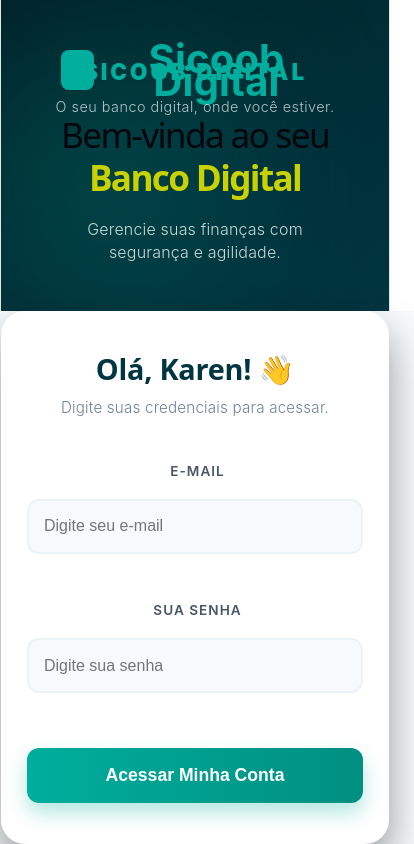
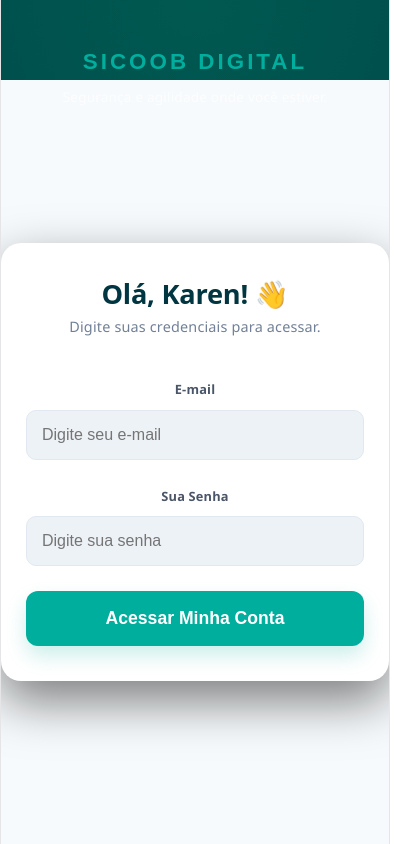
Before and after one commit to karenvieira12/sicoob-digital-react, a React (Vite) app: page / in a window 390 px wide. Shown: the whole page, 414 px wide, since content can reach past the window. Built offline with nearby package versions, Linux system fonts and the light colour scheme.

Commit message:
style: layout novo

```diff
--- a/src/pages/login/login.css
+++ b/src/pages/login/login.css
@@ -188,137 +188,99 @@ body, html {
 
 /* --- REDESIGN PREMIUM MOBILE --- */
 
+/* --- LIMPEZA E REDESIGN PREMIUM MOBILE --- */
+
 @media (max-width: 768px) {
+  /* 1. RESET DA PÁGINA: Força o fundo escuro e limpa o layout */
   .login-page {
-    flex-direction: column;
+    flex-direction: column !important;
     min-height: 100vh;
-    padding: 0;
-    margin: 0;
-    /* 1. FUNDO ESCURO PROFUNDO (Cores oficiais do Sicoob) */
-    background: radial-gradient(circle at top, #005951 0%, #003641 100%);
-    display: flex;
+    background: radial-gradient(circle at top, #005951 0%, #003641 100%) !important;
+    display: flex !important;
     justify-content: center;
     align-items: center;
-    position: relative;
-    font-family: 'Inter', 'Montserrat', sans-serif;
+    padding: 0 !important;
+    overflow: hidden;
   }
 
-  /* Removemos os pseudo-elementos antigos que estavam simples */
-  .login-page::before, .login-page::after {
-    display: none;
+  /* 2. SUMIR COM OS "FANTASMAS": Esconde tudo da coluna esquerda antiga */
+  .login-left {
+    display: none !important;
   }
 
-  /* 2. NOVO HEADER DO TOPO - Mais elegante */
+  /* 3. HEADER NOVO (SÓ UM): Elegante e centralizado */
   .login-right::before {
     content: "SICOOB DIGITAL";
     position: absolute;
-    top: 60px;
+    top: 50px;
     left: 0;
     width: 100%;
     text-align: center;
-    color: #00ae9d; /* Verde Sicoob mais vibrante para o logo */
+    color: #00ae9d;
     font-weight: 900;
     font-size: 1.4rem;
     letter-spacing: 3px;
     z-index: 10;
+    font-family: 'Montserrat', sans-serif;
   }
 
   .login-right::after {
-    content: "O seu banco digital, onde você estiver.";
+    content: "Segurança e agilidade onde você estiver.";
     position: absolute;
-    top: 95px;
+    top: 85px;
     left: 0;
     width: 100%;
     text-align: center;
-    color: rgba(255, 255, 255, 0.7); /* Branco suave para o slogan */
-    font-size: 0.9rem;
+    color: rgba(255, 255, 255, 0.6);
+    font-size: 0.85rem;
     font-weight: 300;
-    letter-spacing: 0.5px;
     z-index: 10;
   }
 
+  /* 4. AJUSTE DA CAIXA BRANCA: Centralizada e sem sombras estranhas */
   .login-right {
-    width: 100%;
-    padding: 0 25px;
+    width: 100% !important;
+    margin-top: 80px; /* Empurra a caixa para baixo do texto novo */
     display: flex;
     justify-content: center;
     align-items: center;
     z-index: 20;
   }
 
-  /* 3. A CAIXA DE LOGIN - Estilo "Glassmorphism" suave */
   .login-form-box {
-    width: 100%;
-    max-width: 380px;
-    padding: 40px 25px;
+    width: 90%;
+    max-width: 360px;
+    padding: 35px 25px;
     background: #ffffff;
-    border-radius: 24px;
-    box-shadow: 0 20px 40px rgba(0, 0, 0, 0.4);
-    border: 1px solid rgba(255, 255, 255, 0.1);
+    border-radius: 20px;
+    box-shadow: 0 20px 50px rgba(0, 0, 0, 0.5);
   }
 
+  /* 5. TEXTOS DENTRO DA CAIXA */
   .login-form-box h2 {
-    font-size: 1.8rem;
-    font-weight: 700;
-    color: #003641; /* Título no azul escuro do banco */
-    text-align: center;
-    margin-bottom: 10px;
+    font-size: 1.7rem;
+    color: #003641;
+    margin-bottom: 5px;
   }
 
   .subtitle {
-    text-align: center;
+    font-size: 0.9rem;
     color: #718096;
-    font-size: 0.95rem;
-    margin-bottom: 30px;
+    margin-bottom: 25px;
   }
 
-  /* 4. INPUTS MAIS MODERNOS */
+  /* 6. BOTÃO E INPUTS */
   .input-group label {
-    font-weight: 600;
-    font-size: 0.85rem;
+    font-weight: bold;
+    font-size: 0.8rem;
     color: #4a5568;
-    text-transform: uppercase;
-    letter-spacing: 1px;
-    margin-left: 5px;
   }
 
-  .input-group input {
-    width: 100%;
+  .login-btn-premium {
+    background: #00ae9d !important;
     height: 55px;
-    background: #f7fafc;
-    border: 2px solid #edf2f7;
+    font-size: 1.1rem;
     border-radius: 12px;
-    padding: 0 15px;
-    font-size: 1rem;
-    transition: all 0.3s ease;
-    margin-top: 8px;
-    margin-bottom: 20px;
-  }
-
-  .input-group input:focus {
-    border-color: #00ae9d;
-    background: #fff;
-    outline: none;
-    box-shadow: 0 0 0 4px rgba(0, 174, 157, 0.1);
-  }
-
-  /* 5. BOTÃO PREMIUM */
-  .login-btn-premium {
-    width: 100%;
-    height: 55px;
-    background: linear-gradient(90deg, #00ae9d 0%, #008f81 100%);
-    color: white;
-    border: none;
-    border-radius: 12px;
-    font-size: 1.1rem;
-    font-weight: 700;
-    cursor: pointer;
-    transition: transform 0.2s;
-    box-shadow: 0 10px 20px rgba(0, 174, 157, 0.3);
-    margin-top: 10px;
-  }
-
-  .login-btn-premium:active {
-    transform: scale(0.98);
+    box-shadow: 0 10px 20px rgba(0, 174, 157, 0.2);
   }
 }
```
